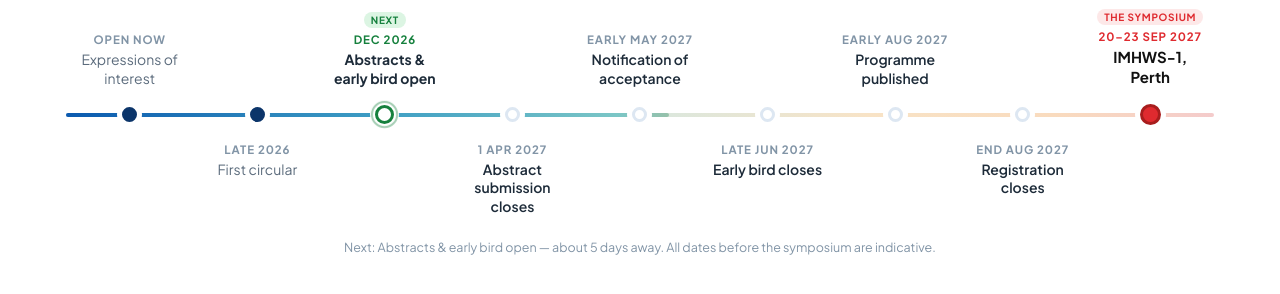
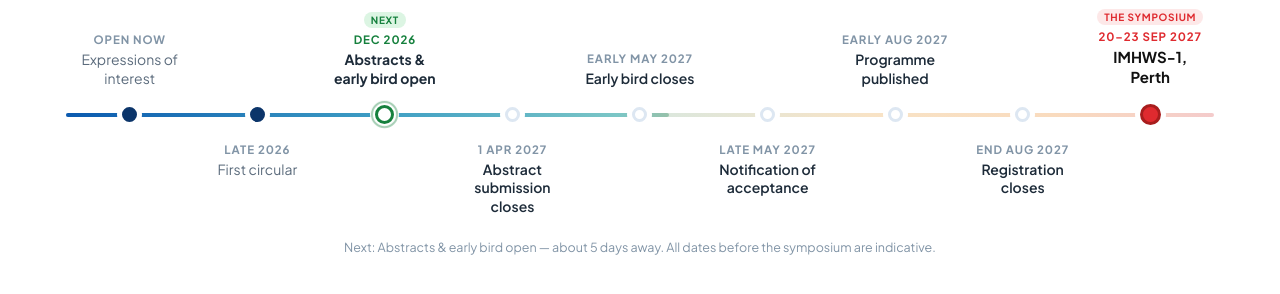
Before and after one commit to alexsengupta/mhw2027, a plain HTML site: page timeline-embed.html in a window 1280 px wide. Drawn offline with Linux system fonts and the light colour scheme.

Commit message:
Early bird early May, notification late May

```diff
--- a/timeline-embed.html
+++ b/timeline-embed.html
@@ -203,8 +203,8 @@ var MILESTONES = [
   { show:"Late 2026",       label:"First circular",                                date:"2026-11-15" },
   { show:"Dec 2026",        label:"Abstracts & early bird open",                   date:"2026-12-01" },
   { show:"1 Apr 2027",      label:"Abstract submission closes",                    date:"2027-04-01" },
-  { show:"Early May 2027",  label:"Notification of acceptance",                    date:"2027-05-07" },
-  { show:"Late Jun 2027",   label:"Early bird closes",                             date:"2027-06-25" },
+  { show:"Early May 2027",  label:"Early bird closes",                             date:"2027-05-07" },
+  { show:"Late May 2027",   label:"Notification of acceptance",                    date:"2027-05-25" },
   { show:"Early Aug 2027",  label:"Programme published",                           date:"2027-08-07" },
   { show:"End Aug 2027",    label:"Registration closes",                           date:"2027-08-31" },
   { show:"20–23 Sep 2027",  label:"IMHWS-1, Perth",       kind:"event",            date:"2027-09-20" }
```
